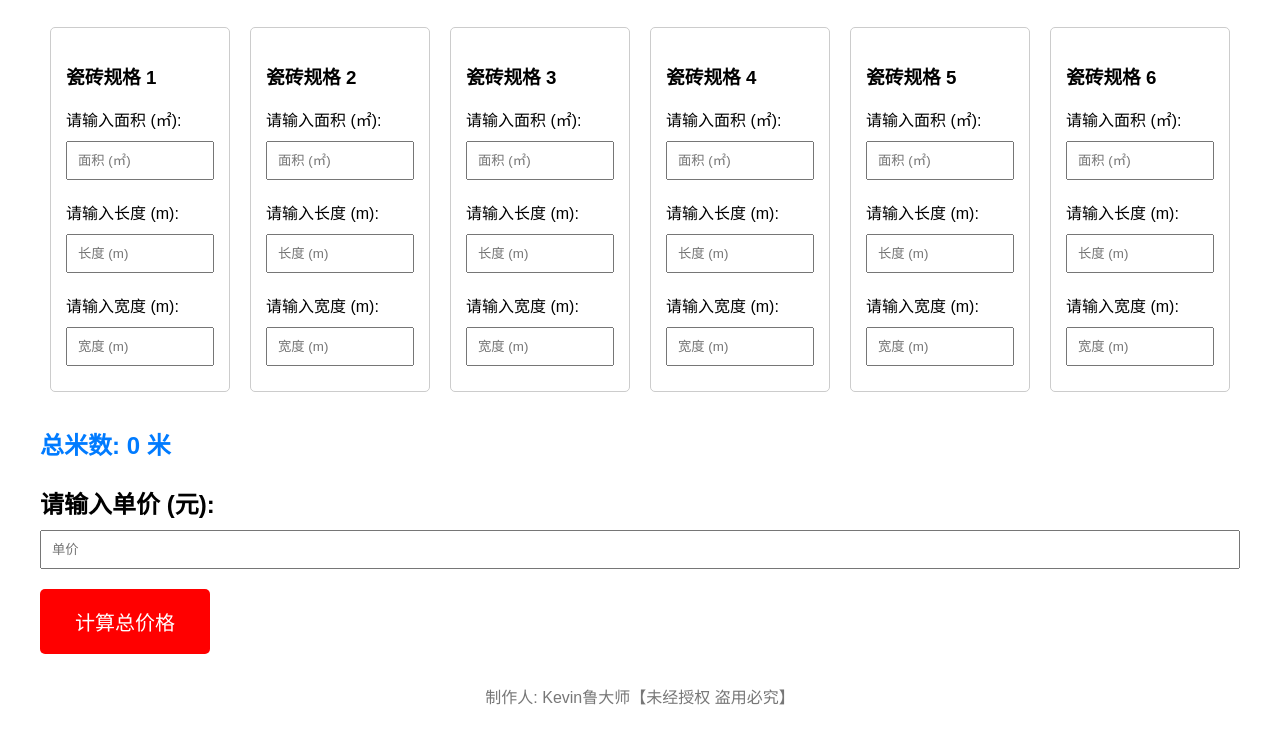
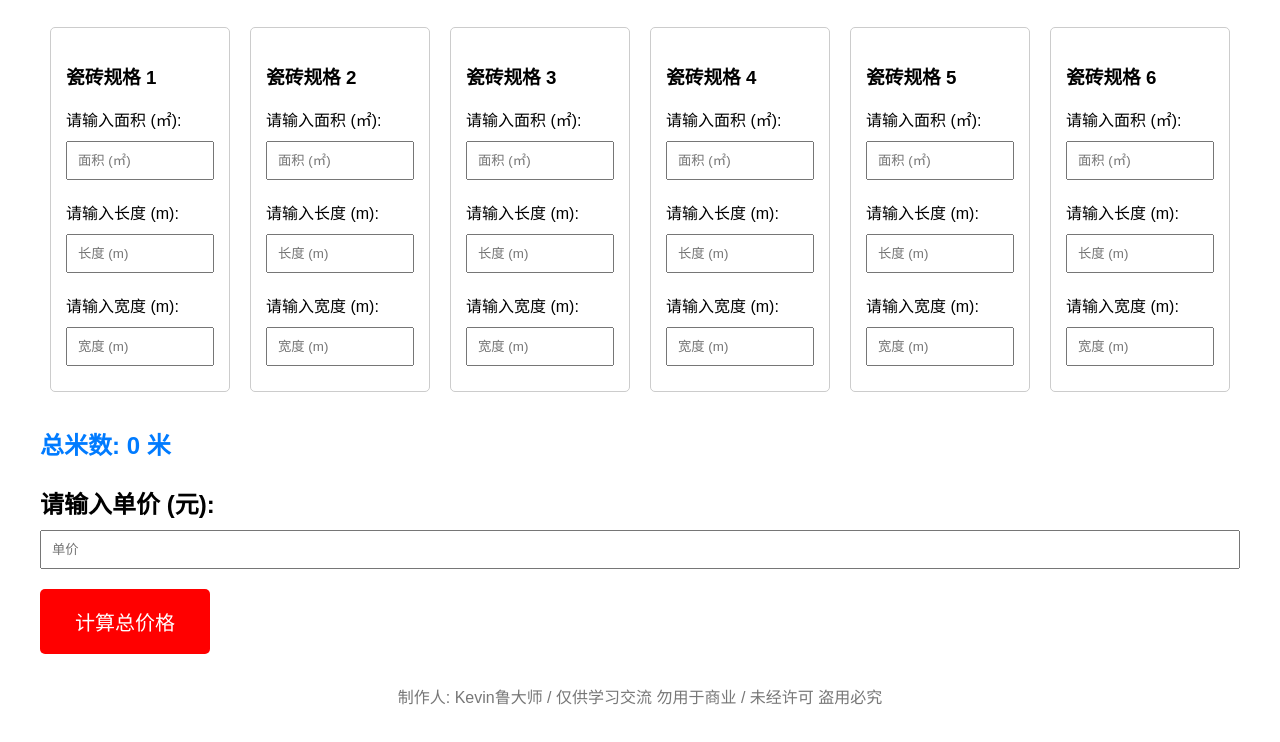
Before and after one commit to kevinludashi/kevinludashimj2, a plain HTML site: page index.html in a window 1280 px wide. Shown: the part 58-800 px from the top of the page. Drawn offline with Linux system fonts and the light colour scheme.

Commit message:
index.html

```diff
--- a/index.html
+++ b/index.html
@@ -3,7 +3,7 @@
 <head>
     <meta charset="UTF-8">
     <meta name="viewport" content="width=device-width, initial-scale=1.0">
-    <title>美缝计算器【面积】</title>
+    <title>美缝计算器2.0【面积】</title>
     <style>
         body {
             font-family: Arial, sans-serif;
@@ -182,7 +182,7 @@
 
     <!-- 署名 -->
     <div class="footer">
-        <p>制作人: Kevin鲁大师【未经授权 盗用必究】</p>
+        <p>制作人: Kevin鲁大师 / 仅供学习交流 勿用于商业 / 未经许可 盗用必究</p>
     </div>
 </div>
 
```
